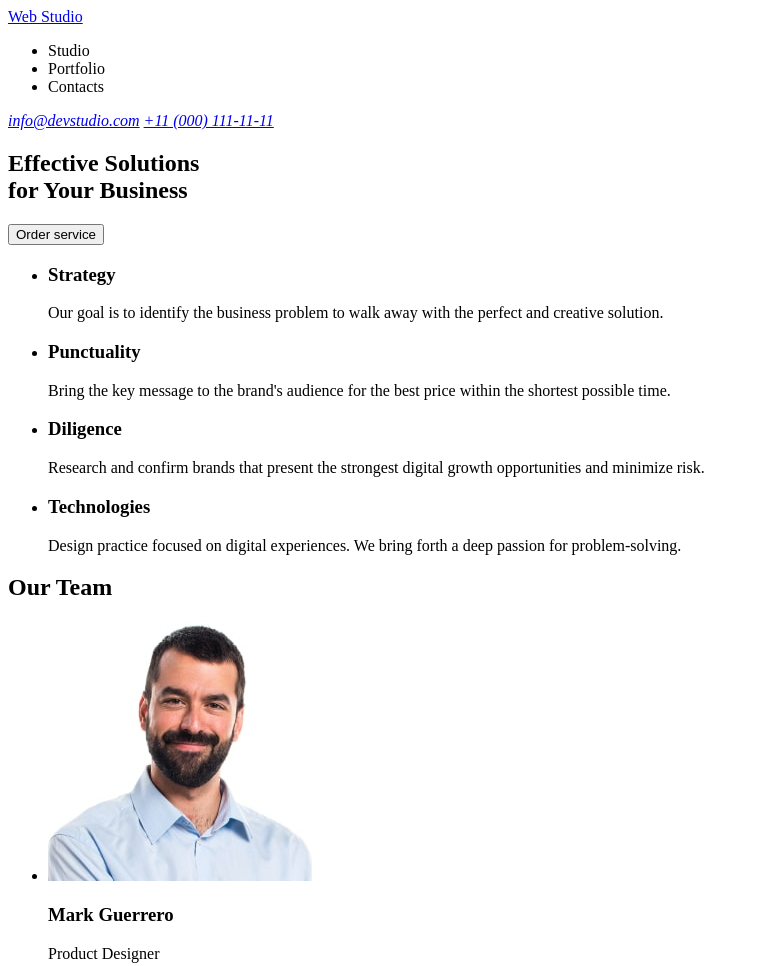
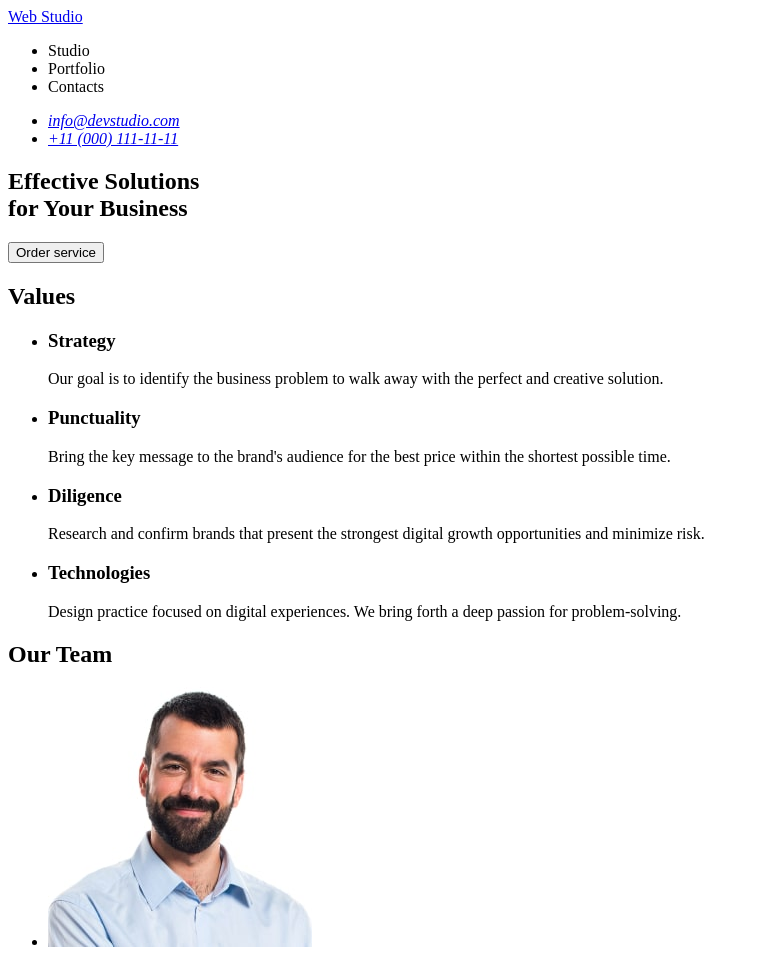
Before and after one commit to borysmr/goit-markup-hw-01, a plain HTML site: page index.html in a window 1280 px wide. Shown: the top 966 px of the page, without its empty margins (0-759 px from the left). Drawn offline with Linux system fonts and the light colour scheme.

Commit message:
HW-01_v2

```diff
--- a/index.html
+++ b/index.html
@@ -3,7 +3,7 @@
   <head>
     <meta charset="UTF-8" />
     <meta name="viewport" content="width=device-width, initial-scale=1.0" />
-    <title>Document</title>
+    <title>Web Studio</title>
   </head>
 
   <body>
@@ -18,8 +18,14 @@
           </ul>
         </nav>
         <address>
-          <a href="mailto:info@devstudio.com">info@devstudio.com</a>
-          <a href="tel:+110001111111">+11 (000) 111-11-11</a>
+          <ul>
+            <li>
+              <a href="mailto:info@devstudio.com">info@devstudio.com</a>
+            </li>
+            <li>
+              <a href="tel:+110001111111">+11 (000) 111-11-11</a>
+            </li>
+          </ul>
         </address>
       </header>
       <!-- Hero section -->
@@ -32,6 +38,7 @@
       </section>
       <!-- Services without h2 -->
       <section>
+        <h2>Values</h2>
         <ul>
           <li>
             <h3>Strategy</h3>
```
Also changed, not shown: css/styles.css (added), 1 other file.
